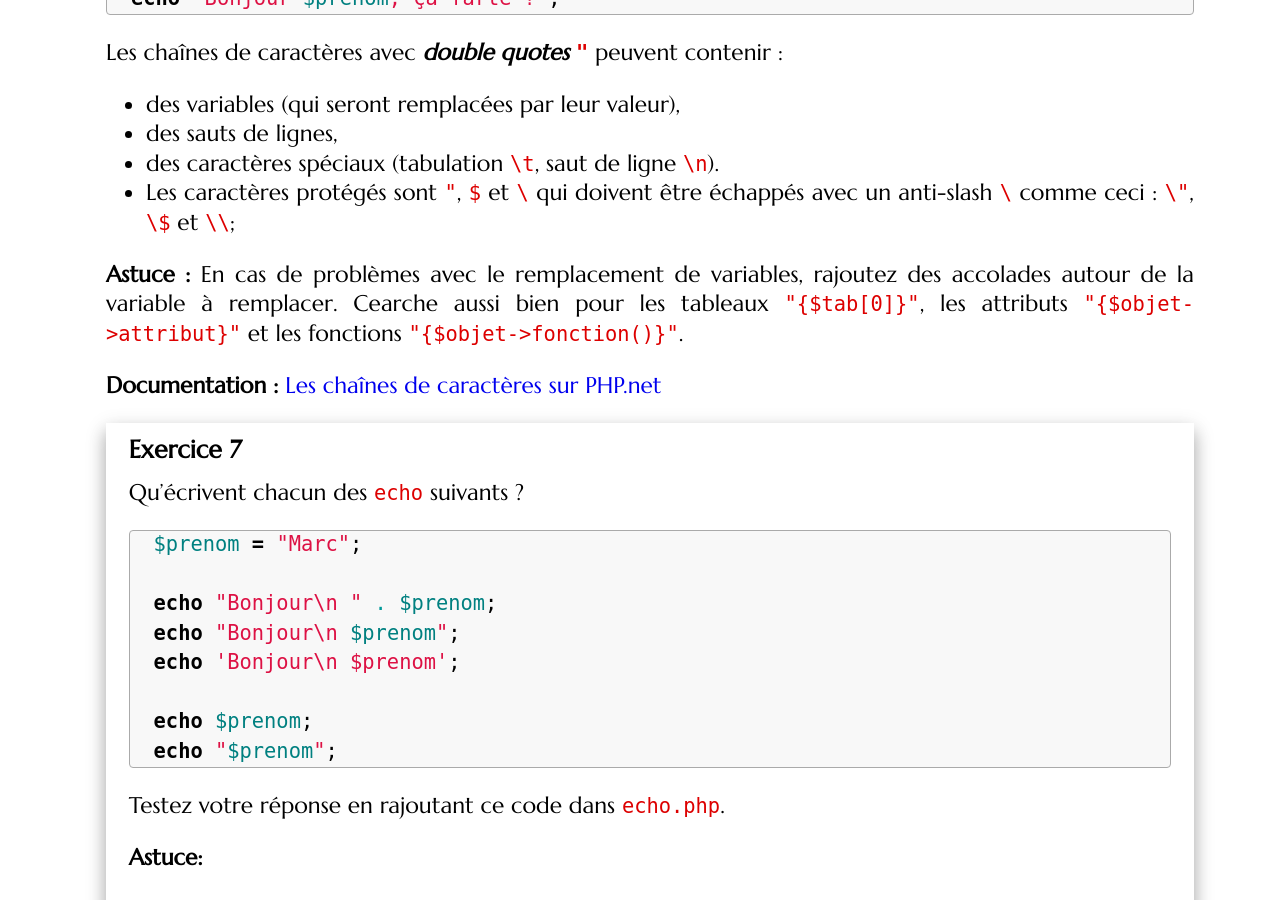
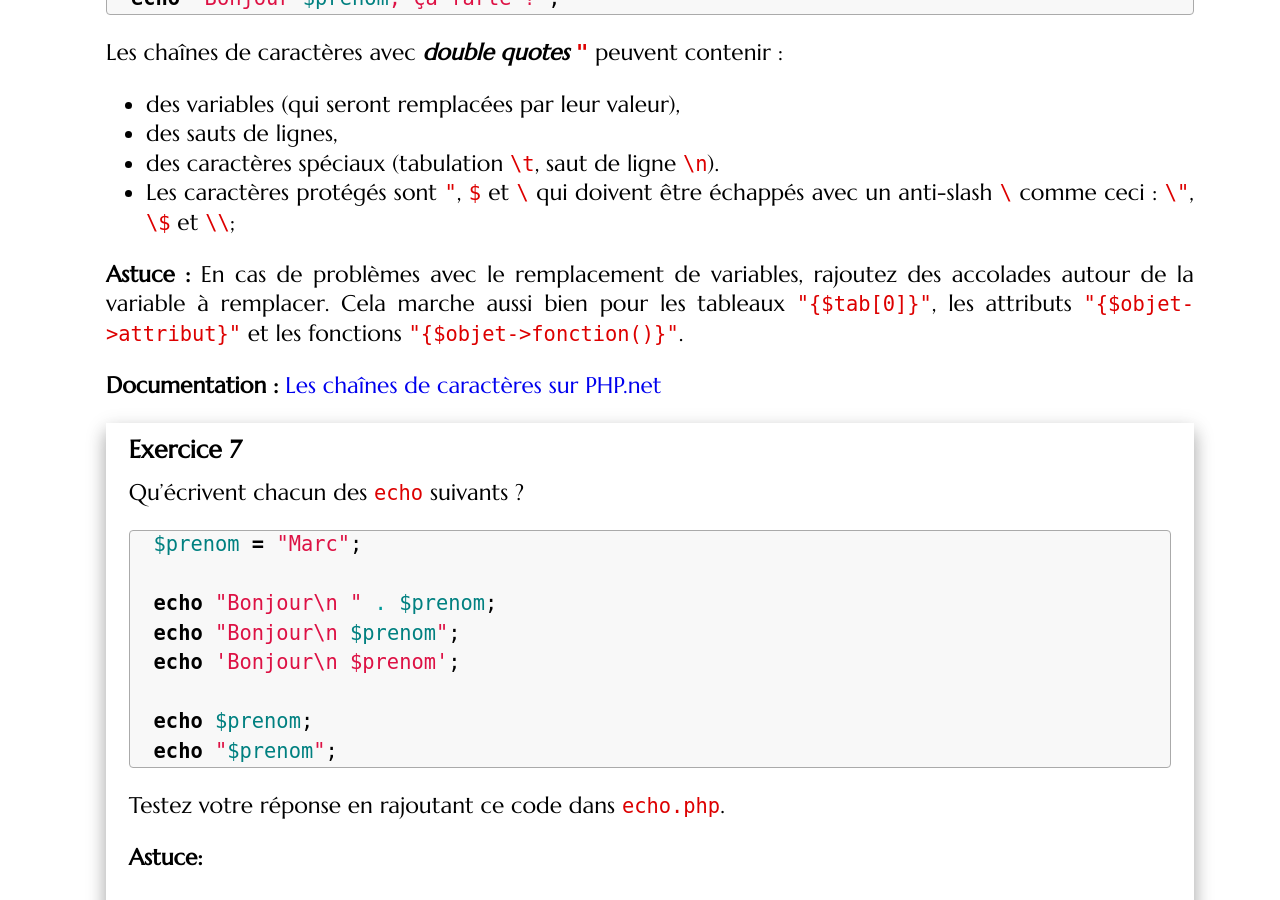
Before and after one commit to romainlebreton/R3.01-DeveloppementWeb, a Jekyll site: the page built from tutorials/tutorial1.md, in a window 1280 px wide and 900 px high, scrolled down 7193 px. Built offline with Jekyll 4.4.1, drawn with Linux system fonts in a browser that asks for light colours; some web fonts are replaced; some of the changed text lies outside the part shown.

Commit message:
Corrige 2 typos

```diff
--- a/tutorials/tutorial1.md
+++ b/tutorials/tutorial1.md
@@ -384,7 +384,7 @@ Les chaînes de caractères avec ***double quotes* `"`** peuvent contenir :
 un anti-slash `\` comme ceci : `\"`, `\$` et `\\`;
 
 **Astuce :** En cas de problèmes avec le remplacement de variables, rajoutez
-des accolades autour de la variable à remplacer. Cearche aussi bien pour
+des accolades autour de la variable à remplacer. Cela marche aussi bien pour
 les tableaux `"{$tab[0]}"`, les attributs `"{$objet->attribut}"` et les
 fonctions `"{$objet->fonction()}"`.
 
```
Also changed, not shown: other parts of tutorials/tutorial1.md (+1 -1 lines).
